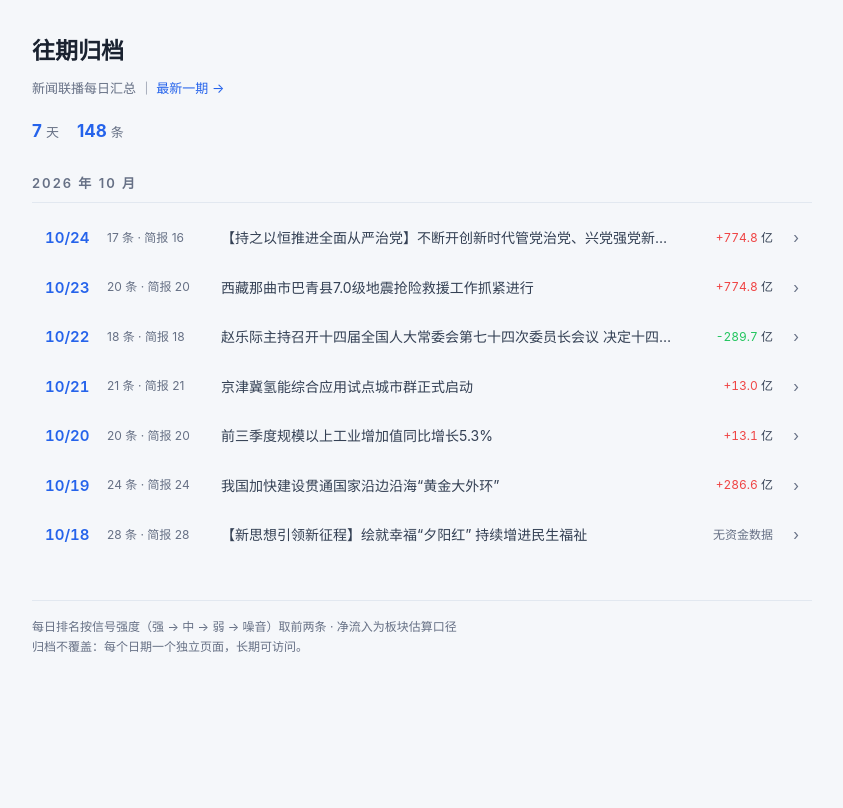
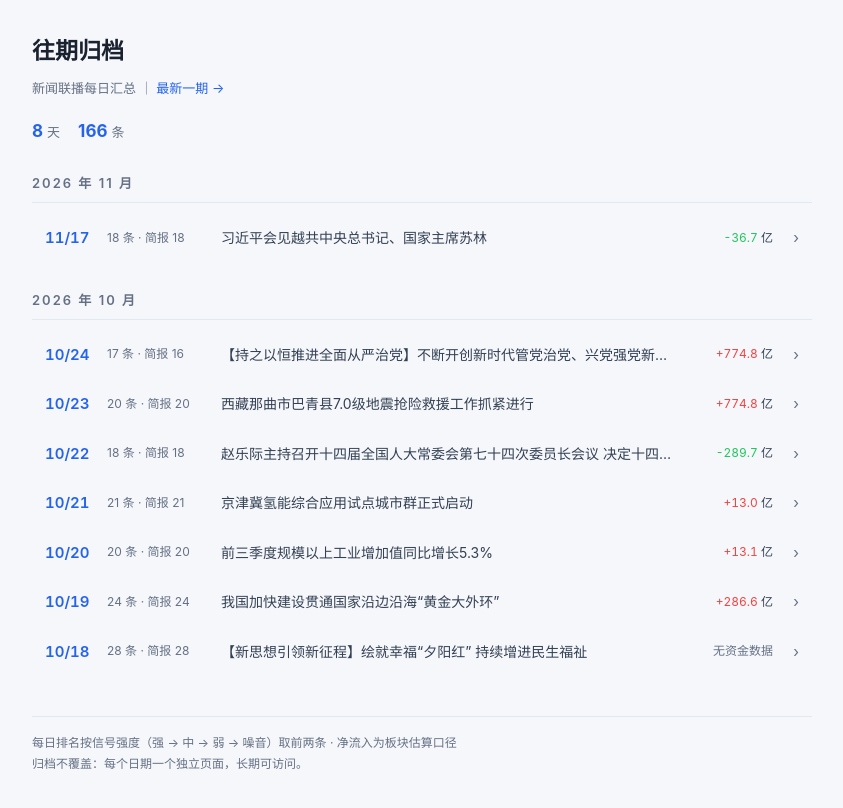
Before and after one commit to chenglinshuo520/xwlb-brief, a plain HTML site: page index.html in a window 1280 px wide. Shown: the whole page, without its empty margins (218-1061 px from the left). Drawn offline with Linux system fonts and the light colour scheme.

Commit message:
archive index

```diff
--- a/index.html
+++ b/index.html
@@ -46,10 +46,21 @@
   <h1>往期归档</h1>
   <div class="sub">新闻联播每日汇总 ｜ <a href="latest.html" style="color:var(--accent);text-decoration:none">最新一期 →</a></div>
   <div class="stats">
-    <span><b>7</b>天</span>
-    <span><b>148</b>条</span>
+    <span><b>8</b>天</span>
+    <span><b>166</b>条</span>
   </div>
 
+      <section>
+        <h2>2026 年 11 月</h2>
+
+        <a class="row" href="2026-11-17.html">
+          <span class="d">11/17</span>
+          <span class="meta">18 条 · 简报 18</span>
+          <span class="t">习近平会见越共中央总书记、国家主席苏林</span>
+          <span class="net"><span class='down'>-36.7</span> 亿</span>
+          <span class="go">›</span>
+        </a>
+      </section>
       <section>
         <h2>2026 年 10 月</h2>
 
```
